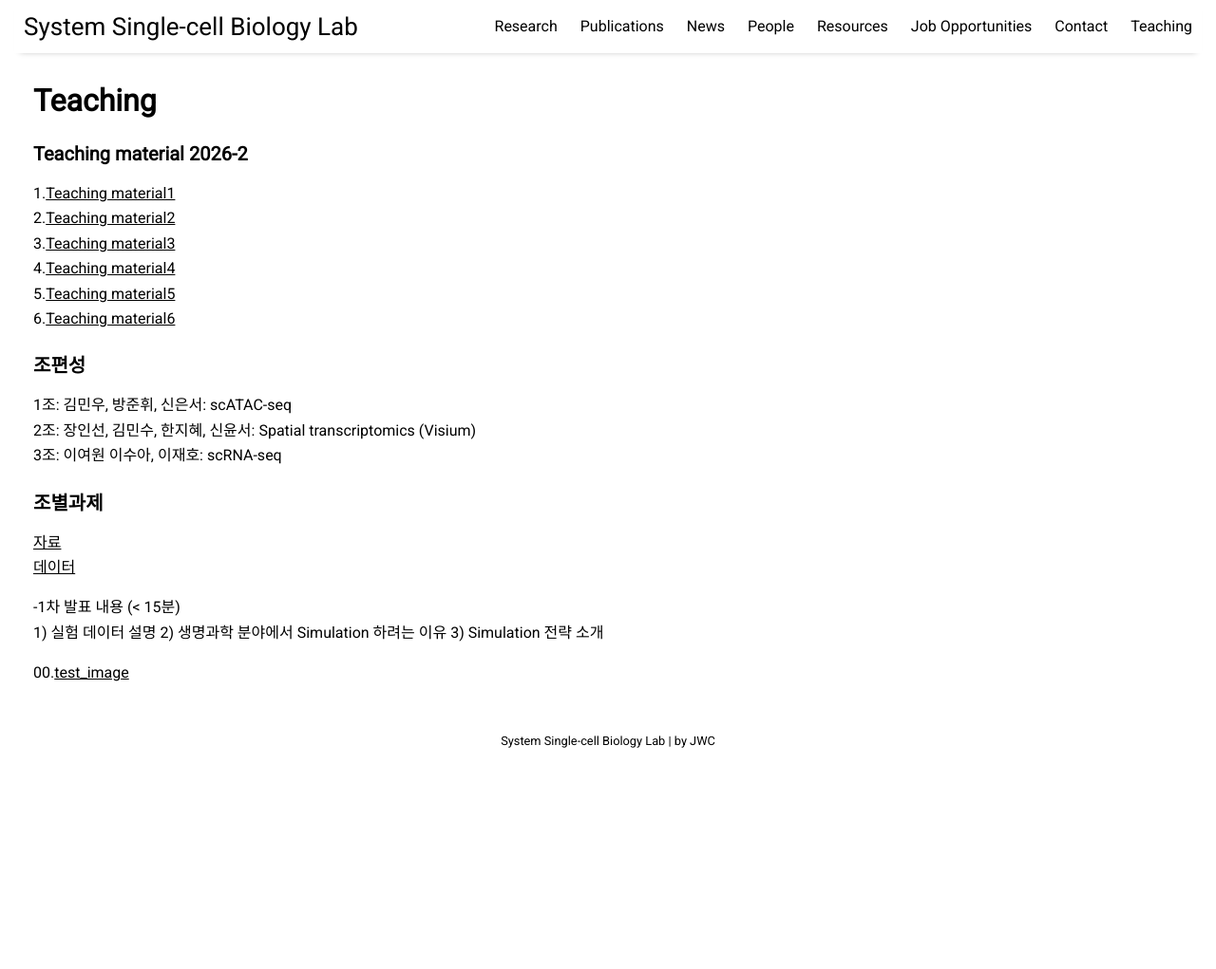
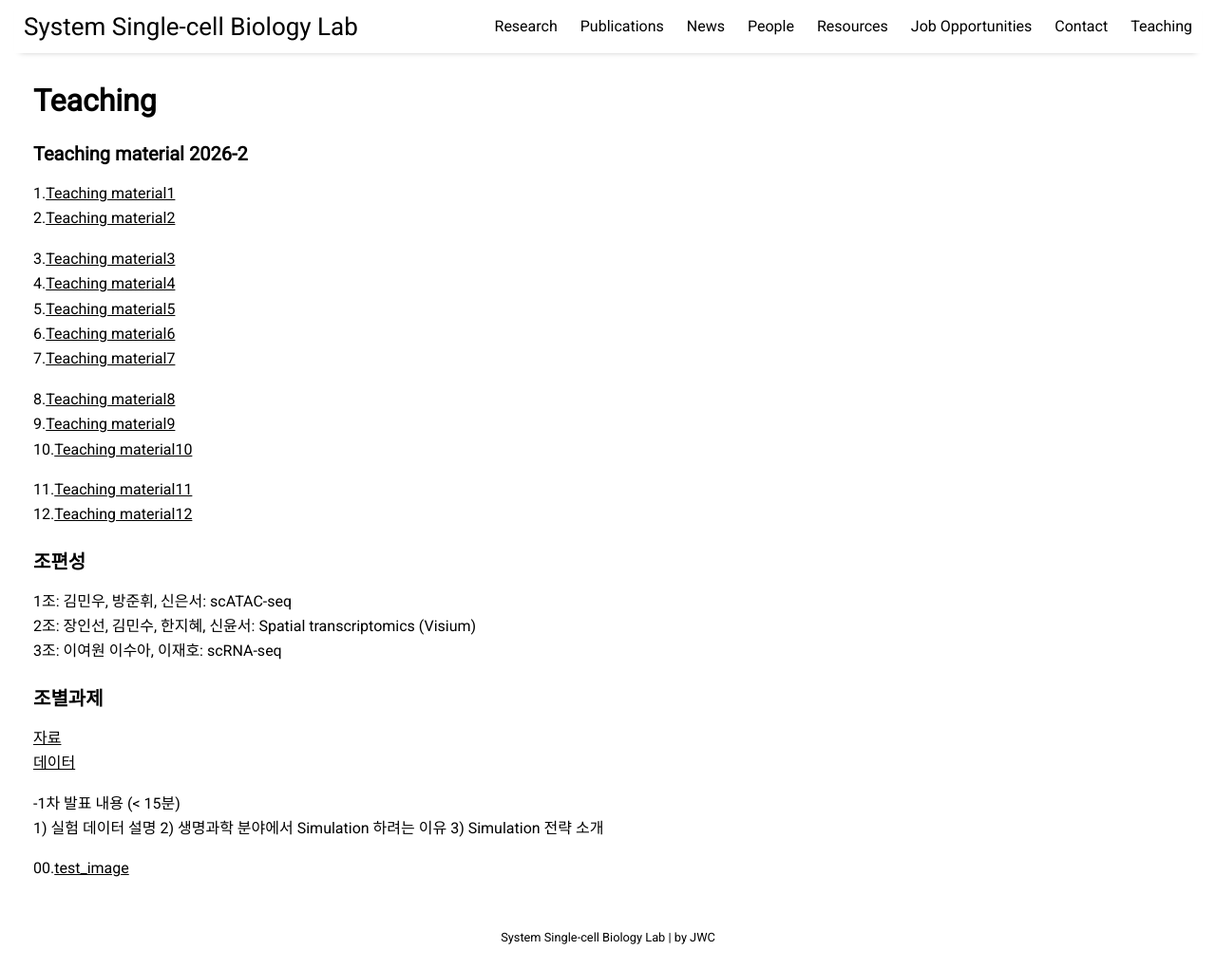
Before and after one commit to jaewon-cho/jaewon-cho.github.io, a Jekyll site: the page built from pages/teaching.md, in a window 1280 px wide and 1021 px high. Shown: the whole window at 95% size. Built offline with Jekyll 4.4.1, drawn with Linux system fonts in a browser that asks for light colours; nearby versions of some CDN libraries.

Commit message:
Update teaching.md

```diff
--- a/pages/teaching.md
+++ b/pages/teaching.md
@@ -7,10 +7,19 @@ permalink: /teaching
 ### Teaching material 2026-2
 1.[Teaching material1](https://github.com/jaewon-cho/jaewon-cho.github.io/raw/refs/heads/main/assets/teaching/intro.pdf)<br/>
 2.[Teaching material2](https://github.com/jaewon-cho/jaewon-cho.github.io/raw/refs/heads/main/assets/teaching/programming.pdf)<br/>
+
 3.[Teaching material3](https://github.com/jaewon-cho/jaewon-cho.github.io/raw/refs/heads/main/assets/teaching/biostat1.pdf)<br/>
 4.[Teaching material4](https://github.com/jaewon-cho/jaewon-cho.github.io/raw/refs/heads/main/assets/teaching/biostat2.pdf)<br/>
 5.[Teaching material5](https://github.com/jaewon-cho/jaewon-cho.github.io/raw/refs/heads/main/assets/teaching/biostat3.pdf)<br/>
 6.[Teaching material6](https://github.com/jaewon-cho/jaewon-cho.github.io/raw/refs/heads/main/assets/teaching/biostat4.pdf)<br/>
+7.[Teaching material7](https://github.com/jaewon-cho/jaewon-cho.github.io/raw/refs/heads/main/assets/teaching/biostat5.pdf)<br/>
+
+8.[Teaching material8](https://github.com/jaewon-cho/jaewon-cho.github.io/raw/refs/heads/main/assets/teaching/AI1_MLP.pdf)<br/>
+9.[Teaching material9](https://github.com/jaewon-cho/jaewon-cho.github.io/raw/refs/heads/main/assets/teaching/AI2_CNN.pdf)<br/>
+10.[Teaching material10](https://github.com/jaewon-cho/jaewon-cho.github.io/raw/refs/heads/main/assets/teaching/AI3_VAE.pdf)<br/>
+
+11.[Teaching material11](https://github.com/jaewon-cho/jaewon-cho.github.io/raw/refs/heads/main/assets/teaching/r2.pdf)<br/>
+12.[Teaching material12](https://github.com/jaewon-cho/jaewon-cho.github.io/raw/refs/heads/main/assets/teaching/python2.pdf)<br/>
 
 ### 조편성
 1조: 김민우, 방준휘, 신은서: scATAC-seq<br/>
```
